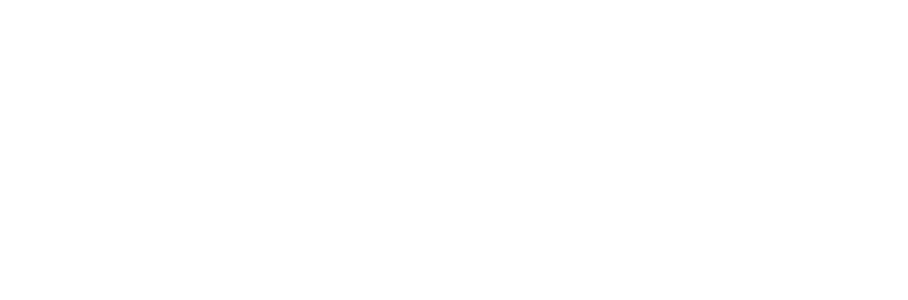
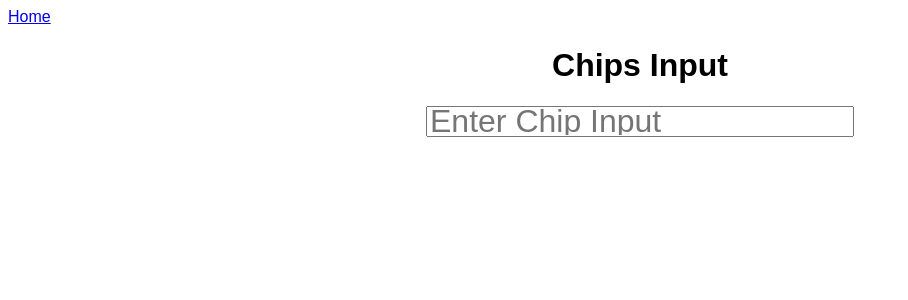
Before and after one commit to hemantghatawal/react-components, a React (Vite) app: page /chips-input in a window 1280 px wide. Before the commit this address had no page. Shown: the top 300 px of the page, without its empty margins (0-908 px from the left). Built offline with nearby package versions, Linux system fonts and the light colour scheme.

Commit message:
Chips Input Component done

```diff
--- a/src/App.jsx
+++ b/src/App.jsx
@@ -4,6 +4,7 @@
 import Pagination from "./components/Pagination/Pagination";
 import Layout from "./Layout";
 import Home from "./Home";
+import ChipsInput from "./components/ChipsInput/ChipsInput";
 
 export default function App() {
   return (
@@ -14,6 +15,7 @@
           <Route path="accordion" element={<Accordion />} />
           <Route path="tab-form" element={<TabForm />} />
           <Route path="pagination" element={<Pagination />} />
+          <Route path="chips-input" element={<ChipsInput />} />
         </Route>
       </Routes>
     </>
--- a/src/Home.jsx
+++ b/src/Home.jsx
@@ -6,6 +6,7 @@
       <Link to="/accordion">Accordion</Link>
       <Link to="/tab-form">Tab Form</Link>
       <Link to="/pagination">Pagination</Link>
+      <Link to="/chips-input">Chips Input</Link>
     </nav>
   );
 };
--- /dev/null
+++ b/src/components/ChipsInput/ChipInputBar.jsx
@@ -0,0 +1,24 @@
+const ChipInputBar = ({ chipInput, setChipInput, setChips }) => {
+  return (
+    <input
+      type="text"
+      className="chips-input"
+      placeholder="Enter Chip Input"
+      value={chipInput}
+      onChange={(e) => {
+        setChipInput(e.target.value);
+      }}
+      onKeyDown={(e) => {
+        if (e.key === "Enter") {
+          console.log("Enter pressed:", e.target.value);
+          if (e.target.value.trim()) {
+            setChips((chips) => [...chips, e.target.value]);
+          }
+          setChipInput("");
+        }
+      }}
+    />
+  );
+};
+
+export default ChipInputBar;
--- /dev/null
+++ b/src/components/ChipsInput/ChipsContainer.jsx
@@ -0,0 +1,22 @@
+const ChipsContainer = ({ chips, setChips }) => {
+  return (
+    <div className="chips-container">
+      {chips.length > 0 &&
+        chips.map((chip, index) => (
+          <span className="chip" key={index}>
+            {chip}{" "}
+            <button
+              onClick={() => {
+                setChips((prev) => prev.filter((_, i) => i !== index));
+              }}
+              className="cross"
+            >
+              X
+            </button>
+          </span>
+        ))}
+    </div>
+  );
+};
+
+export default ChipsContainer;
--- /dev/null
+++ b/src/components/ChipsInput/ChipsInput.jsx
@@ -0,0 +1,22 @@
+import { useState } from "react";
+import ChipInputBar from "./ChipInputBar";
+import ChipsContainer from "./ChipsContainer";
+import "./ChipsInput.styles.css";
+
+export default function ChipsInput() {
+  const [chips, setChips] = useState([]);
+  const [chipInput, setChipInput] = useState("");
+  console.log("chips =>", chips);
+
+  return (
+    <div className="App">
+      <h1>Chips Input</h1>
+      <ChipInputBar
+        chipInput={chipInput}
+        setChipInput={setChipInput}
+        setChips={setChips}
+      />
+      <ChipsContainer chips={chips} setChips={setChips} />
+    </div>
+  );
+}
--- /dev/null
+++ b/src/components/ChipsInput/ChipsInput.styles.css
@@ -0,0 +1,38 @@
+.App {
+  font-family: sans-serif;
+  text-align: center;
+}
+
+.chips-input {
+  font-size: 32px;
+  height: 25px;
+}
+
+.chips-container {
+  margin: 15px;
+  display: flex;
+  justify-content: center;
+}
+
+.chip {
+  background-color: bisque;
+  display: flex;
+  flex-wrap: wrap;
+  justify-content: space-between;
+  width: 200px;
+  padding: 5px 15px;
+  margin: 10px;
+  border-radius: 10px;
+}
+
+.cross {
+  cursor: pointer;
+  color: white;
+  background-color: darkred;
+  display: flex;
+  border-radius: 50%;
+  justify-content: center;
+  align-items: center;
+  width: 20px;
+  height: 20px;
+}
```
